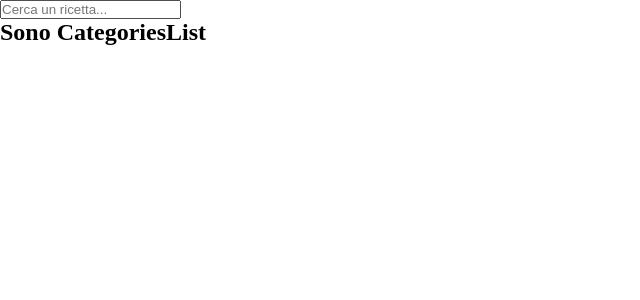
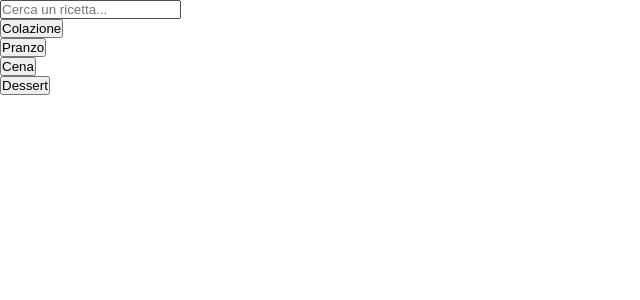
Before and after one commit to GiuseppeLiGioi/recipes-search-autocomplete, a React (Vite) app: page / in a window 1280 px wide. Shown: the top 300 px of the page, without its empty margins (0-640 px from the left). Built offline with nearby package versions, Linux system fonts and the light colour scheme.

Commit message:
added. strcture of project, context and fixed useRecipeSearch custom hook

```diff
--- a/src/components/CategoriesList.tsx
+++ /dev/null
@@ -1,5 +0,0 @@
-export default function CategoriesList(){
-    return(
-       <h2>Sono CategoriesList</h2>
-    )
-}
--- /dev/null
+++ b/src/components/CategoriesList/CategoriesList.tsx
@@ -0,0 +1,15 @@
+import Category from "../Category/Category"
+import { useCategories } from "../../contexts/RecipesContext";
+export default function CategoriesList(){
+    const {selectedCategories} = useCategories()
+    console.log(selectedCategories)
+    return(
+       <div className="container-categories">
+        <Category title="Colazione"/>
+        <Category title="Pranzo"/>
+        <Category title="Cena"/>
+        <Category title="Dessert"/>
+
+       </div>
+    )
+}
--- a/src/components/Category.tsx
+++ b/src/components/Category/Category.tsx
@@ -1,11 +1,11 @@
-import { useRecipeSearch } from "../hooks/useRecipesSearch"
+import { useCategories } from "../../contexts/RecipesContext";
 
 type CategoryProps = {
 title: string
 }
 
 export default function Category({title} : CategoryProps){
-const {setSelectedCategories} = useRecipeSearch()
+const {setSelectedCategories} = useCategories()
 return(
 <div className="container-category">
 <button className="btn-category" onClick={() => setSelectedCategories(prev => [...prev, title.trim().toLowerCase()])}>{title}</button>
--- /dev/null
+++ b/src/contexts/RecipesContext.tsx
@@ -0,0 +1,26 @@
+import { createContext, useContext, useState } from "react";
+import type {ReactNode} from "react"
+
+type CategoriesContextType = {
+	selectedCategories: string[];
+	setSelectedCategories: React.Dispatch<React.SetStateAction<string[]>>;
+};
+
+const CategoriesContext = createContext<CategoriesContextType | undefined>(undefined);
+
+export function CategoriesProvider({ children }: { children: ReactNode }) {
+	const [selectedCategories, setSelectedCategories] = useState<string[]>([]);
+	return (
+		<CategoriesContext.Provider value={{ selectedCategories, setSelectedCategories }}>
+			{children}
+		</CategoriesContext.Provider>
+	);
+}
+
+export function useCategories() {
+	const context = useContext(CategoriesContext);
+	if (!context) {
+		throw new Error("useCategories must be used within a CategoriesProvider");
+	}
+	return context;
+}
--- a/src/hooks/useRecipesSearch.ts
+++ b/src/hooks/useRecipesSearch.ts
@@ -1,10 +1,11 @@
 import { recipes } from "../data/data";
 import type {Recipe}  from "../types/types";
 import { useState, useEffect } from "react";
+import { useCategories } from "../contexts/RecipesContext";
 
 export function useRecipeSearch(){
 const [query, setQuery] = useState<string>("")
-const [selectedCategories, setSelectedCategories] = useState<string[]>([])
+const {selectedCategories, setSelectedCategories }= useCategories()
 const [results, setResults] = useState<Recipe[]>(recipes)
 
 useEffect(() => {
@@ -35,6 +36,6 @@ const filterByCategories = (categories: string[], recipes: Recipe[]) : Recipe[]
 }
 
 return {
-    query, results, setQuery, getFilteredRecipes, setSelectedCategories
+    query, results, setQuery, getFilteredRecipes, setSelectedCategories, selectedCategories
 }
 }
```
Also changed, not shown: src/App.tsx (+5 -2 lines), src/components/CategoriesList/categoriesList.css (added), src/components/Category/category.css (added), src/components/RecipeList/RecipeList.tsx (renamed from src/components/RecipeList.tsx), src/components/RecipeList/recipeList.css (added), src/components/SearchBar/SearchBar.tsx (renamed from src/components/SearchBar.tsx), src/components/SearchBar/searchBar.css (added).
